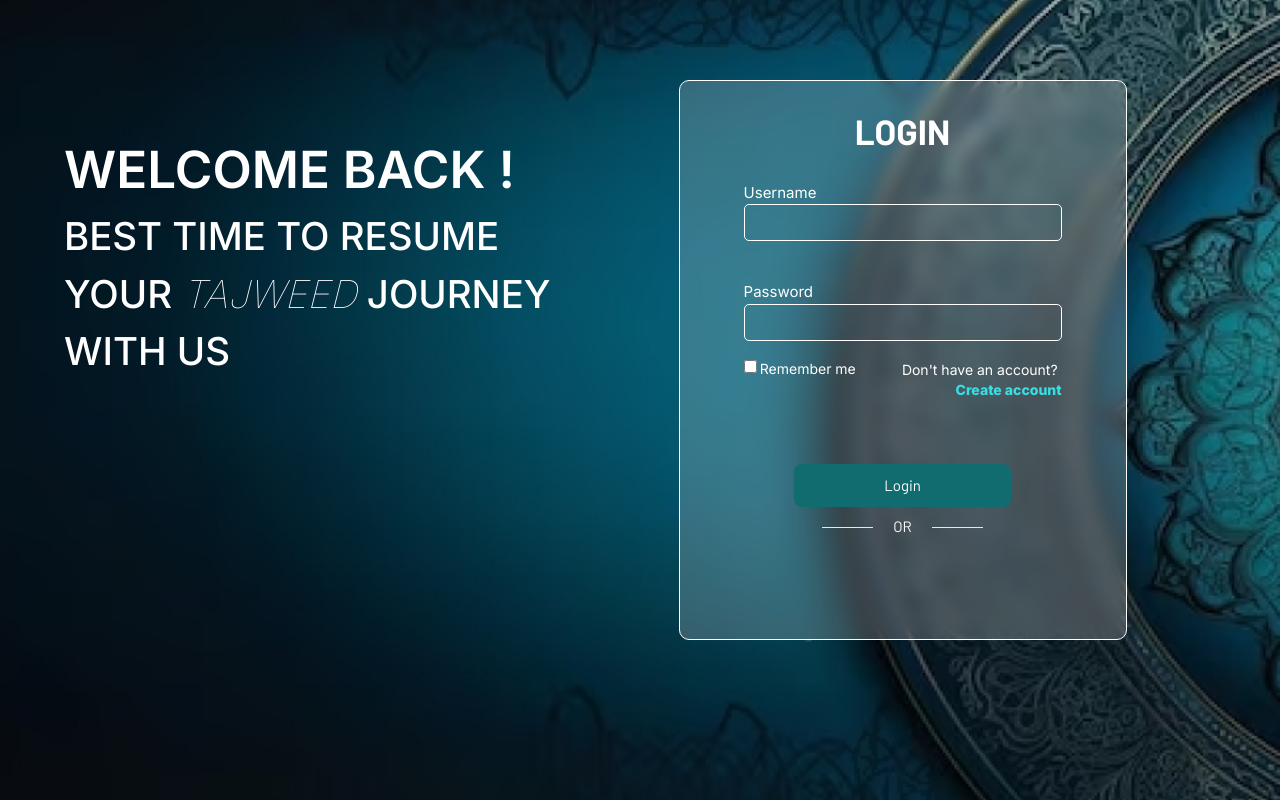
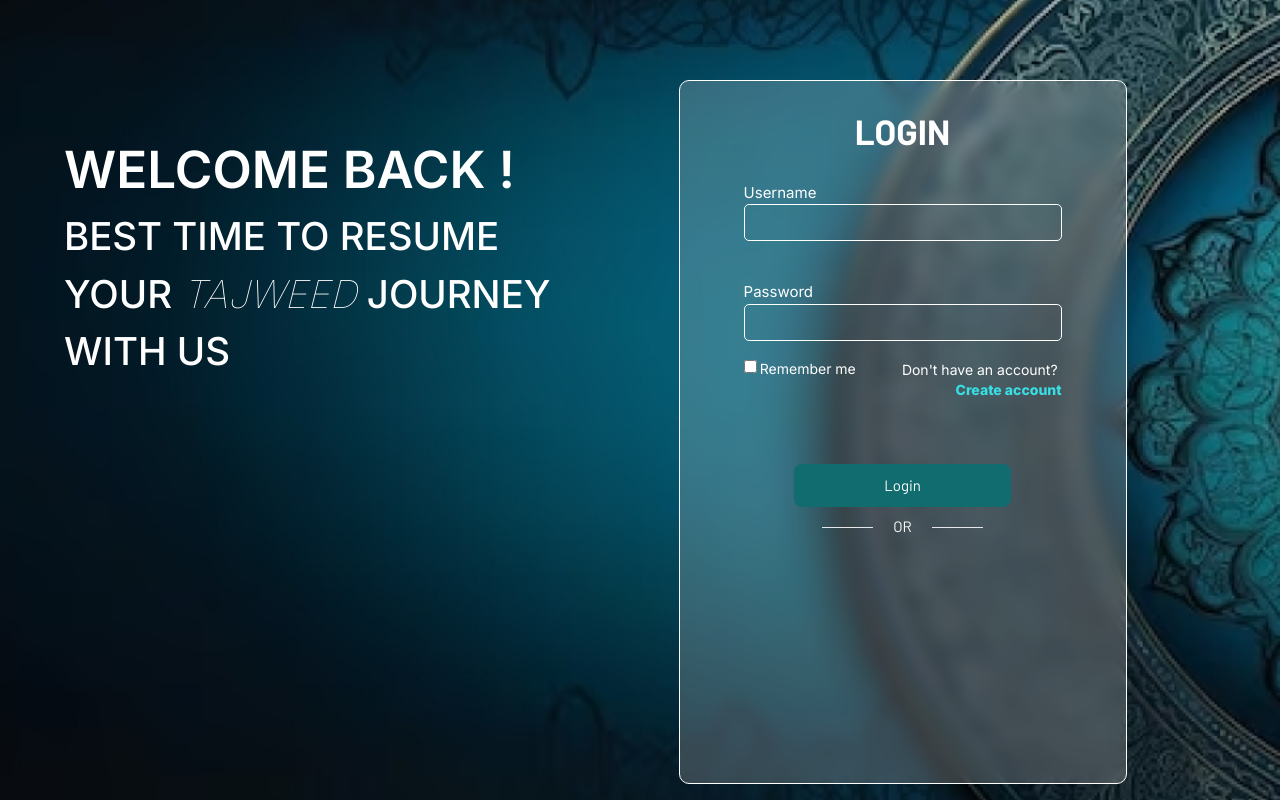
Before and after one commit to arsalan1004/Safwaat, a React (Vite) app in the folder Frontend/: page / in a window 1280 px wide. Built offline with nearby package versions, Linux system fonts and the light colour scheme.

Commit message:
Login Edited

```diff
--- a/Frontend/src/Components/Login_Signup/LoginSignComp/loginDialog.jsx
+++ b/Frontend/src/Components/Login_Signup/LoginSignComp/loginDialog.jsx
@@ -46,7 +46,7 @@ const LoginDialog = () => {
 
   return (
     <>
-      <div id='main' className="dialog max-[600px]:w-auto mx-[8vw] md:mx-[5vw] h-[88vh] lg:w-[35vw] max-[600px]:max-w-[95vw] max-[600px]:max-h-[70vh] max-w-[35vw] max-h-[70vh]">
+      <div id='main' className="dialog max-[600px]:w-auto mx-[8vw] md:mx-[5vw] h-[88vh] lg:w-[35vw] max-[600px]:max-w-[95vw] max-w-[35vw]">
         <h1 className='head text-[35px] text-center my-[3vh]'>LOGIN</h1>
         <div className="input-section mx-[5vw]">
           <InputWL
```
